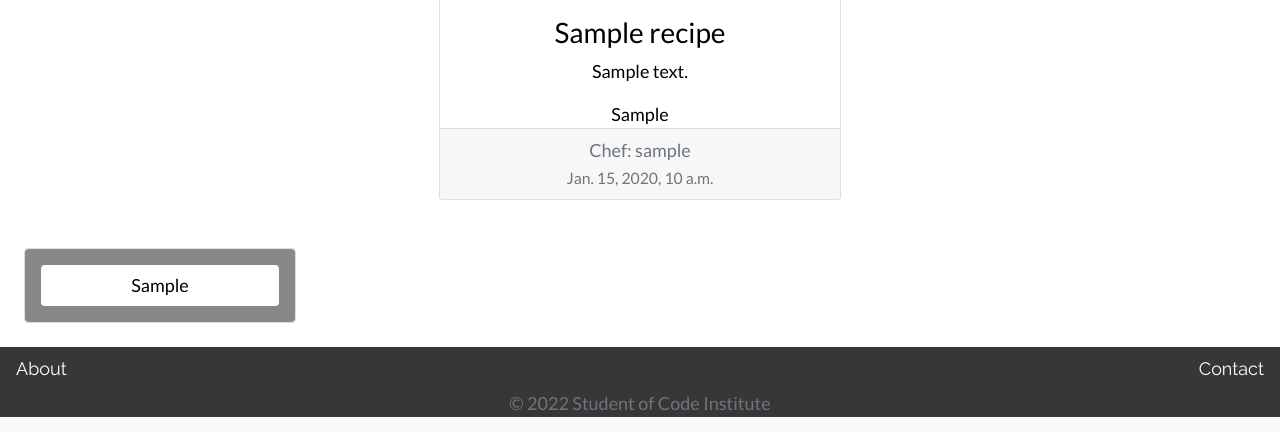
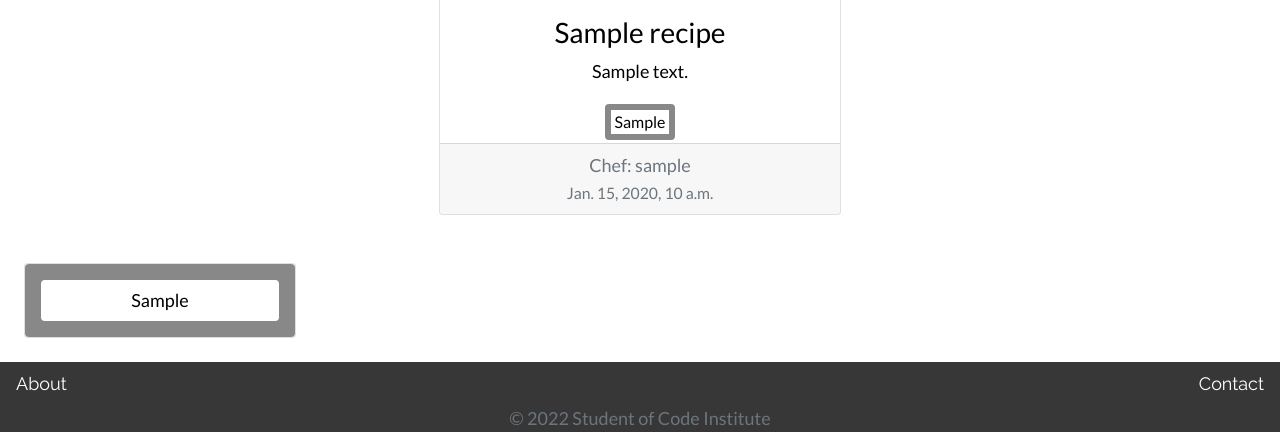
Before and after one commit to mountaincharlie/cook-ebook, a Django app: template templates/index.html in a window 1280 px wide. Shown: the part 526-958 px from the top of the page. Run offline with Django 3.2, Linux system fonts and the light colour scheme; tables that the repository leaves empty hold one stand-in row (values such as "Sample post"); the template is opened without the code that fills it: values that come from a table or form of the project are taken from there, most other values are stand-ins (such as "Sample title", 1, 10 or a date in 2020).

Commit message:
feat: style recipe tags on recipe cards

```diff
--- a/static/css/style.css
+++ b/static/css/style.css
@@ -111,6 +111,23 @@ main{
     color: grey;
 }
 
+.card-body-tags-container{
+    display: flex;
+    flex-wrap: wrap;
+    justify-content: center;
+}
+
+.card-body-tags{
+    color:black;
+    font-size: 16px;
+
+    border-width: 6px;
+    border-style: solid;
+    border-radius: 4px;
+    margin: 0.2em;
+    padding: 0 0.2em;
+}
+
 /* ---------------------- FOOTER */
 
 footer{
```
